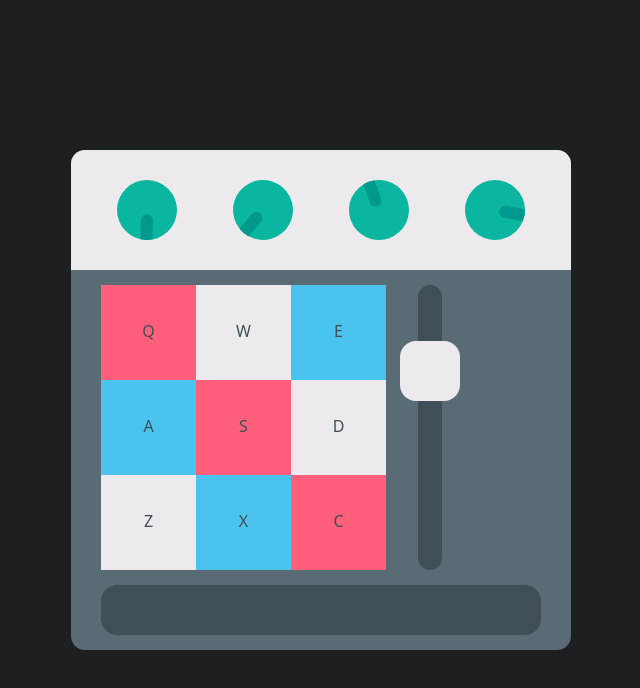
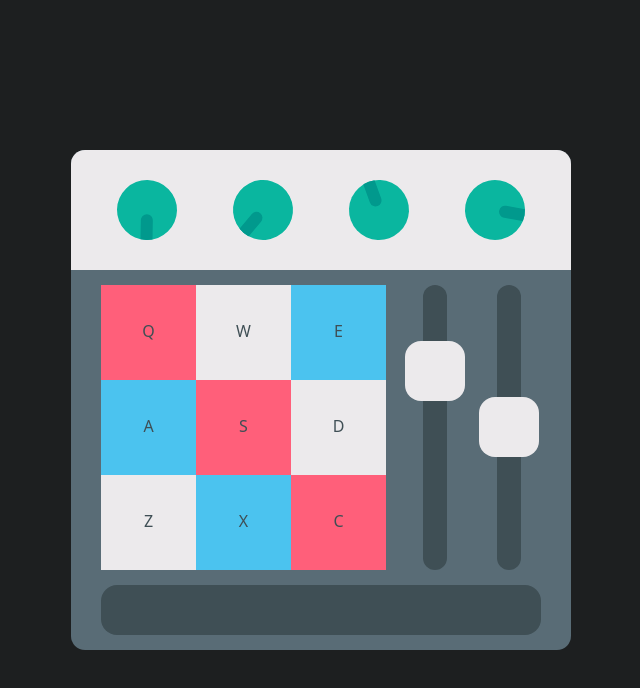
Before and after one commit to DevManfre/rhythm-forge, a React app: page / in a window 1280 px wide. Shown: the whole page, without its empty margins (319-959 px from the left). Built offline with nearby package versions, Linux system fonts and the light colour scheme.

Commit message:
:sparkles: Add volume feature

```diff
--- a/src/components/DrumMachine.jsx
+++ b/src/components/DrumMachine.jsx
@@ -40,17 +40,21 @@ function DrumMachine() {
             drumPad.click();
             setDisplayText(drumPad.getAttribute('name'));
         } catch (error) {
-            setVolumeValue(100);
+
         }
     }
 
-    // TODO: fix problema dello stato dello slider incambiabile
+    function handleChange(event) {
+        let volumeLevel = event.target.value;
+        setVolumeValue(volumeLevel);
+        setDisplayText('Volume: ' + volumeLevel);
+    }
 
     for (let i = 0; i < 4; i++)
         controllers.push(<div className="controller" key={i + 1} style={{ rotate: `${40 ** i}deg` }}><div className="line" /></div>);
 
     return (
-        <DrumMachineContext.Provider value={{ displayText, setDisplayText }}>
+        <DrumMachineContext.Provider value={{ displayText, setDisplayText, volumeValue }}>
             <div id="drum-machine" onKeyDown={handleKeyDown} tabIndex="0">
                 <div className="upper-machine">
                     <div className="row">
@@ -70,7 +74,8 @@ function DrumMachine() {
                                 />
                             })}
                         </div>
-                        <input id='volume' type='range' value={volumeValue} className='switch' />
+                        <input id='volume' type='range' defaultValue={volumeValue} onChange={handleChange} className='switch' />
+                        <input type='range' className='switch' onChange={() => setDisplayText('Decorative slider')}/>
                     </div>
                     <div id="display">{displayText}</div>
                 </div>
--- a/src/components/DrumPad.jsx
+++ b/src/components/DrumPad.jsx
@@ -3,10 +3,12 @@ import { DrumMachineContext } from "../stores/DrumMachineContext";
 
 function DrumPad({ value, bgColor, src, name }) {
     let style = { backgroundColor: bgColor };
-    const {displayText, setDisplayText} = useContext(DrumMachineContext);
+    const {setDisplayText, volumeValue} = useContext(DrumMachineContext);
 
     function handleSound(event){
-        new Audio(src).play();
+        let sound = new Audio(src);
+        sound.volume = volumeValue / 100;
+        sound.play();
         setDisplayText(event.target.getAttribute('name'));
     }
 
--- a/src/static/css/style.scss
+++ b/src/static/css/style.scss
@@ -78,7 +78,7 @@ $switch-line-width: 20px;
                     writing-mode: vertical-lr;
                     -webkit-appearance: none;
                     width: $switch-line-width;
-                    margin: 0 20px 0 20px;
+                    margin: 0 25px 0 25px;
                     background-color: $display-bg;
                     border-radius: 16px;
                     outline: none;
```
Also changed, not shown: src/static/css/style.css.
